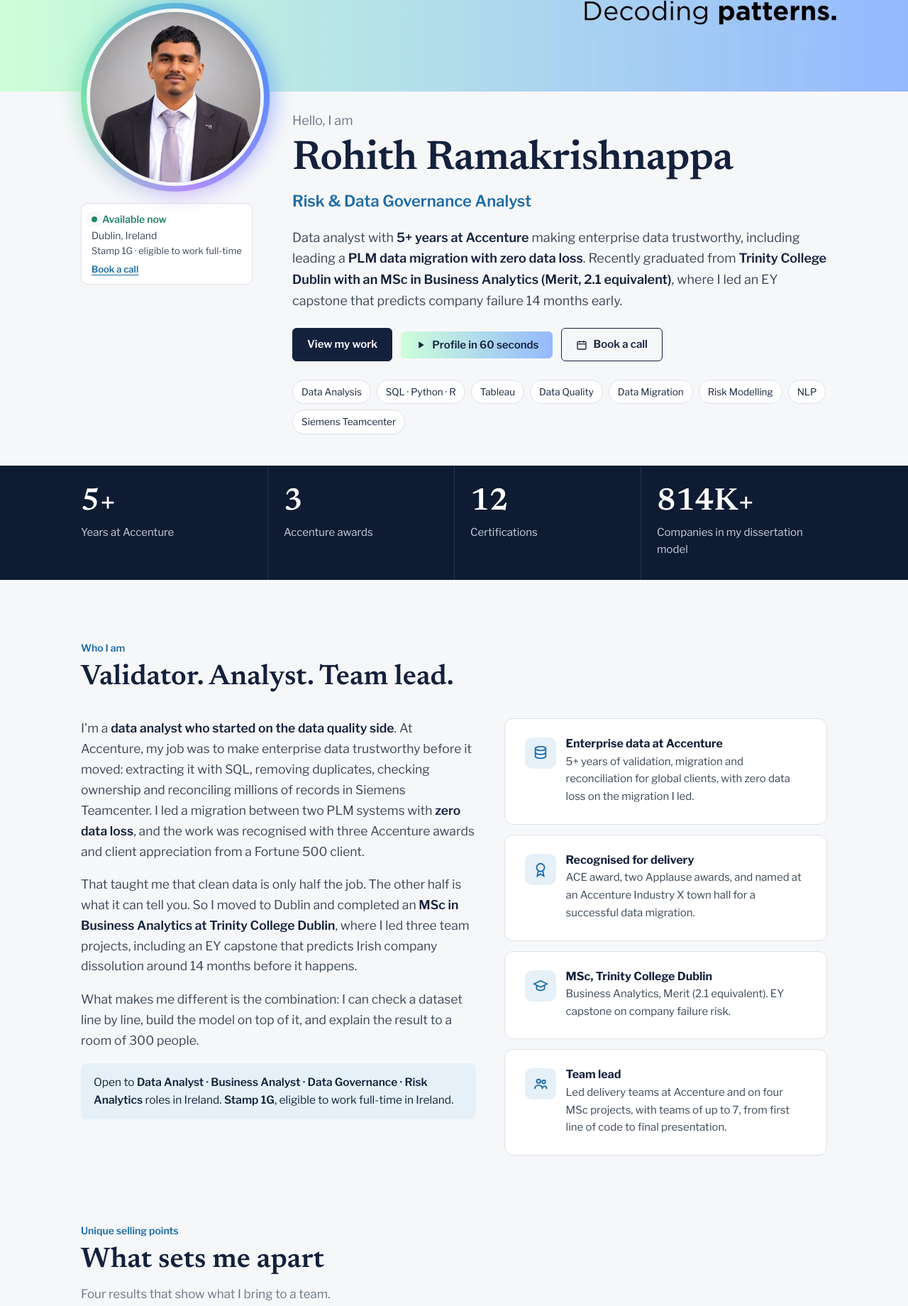
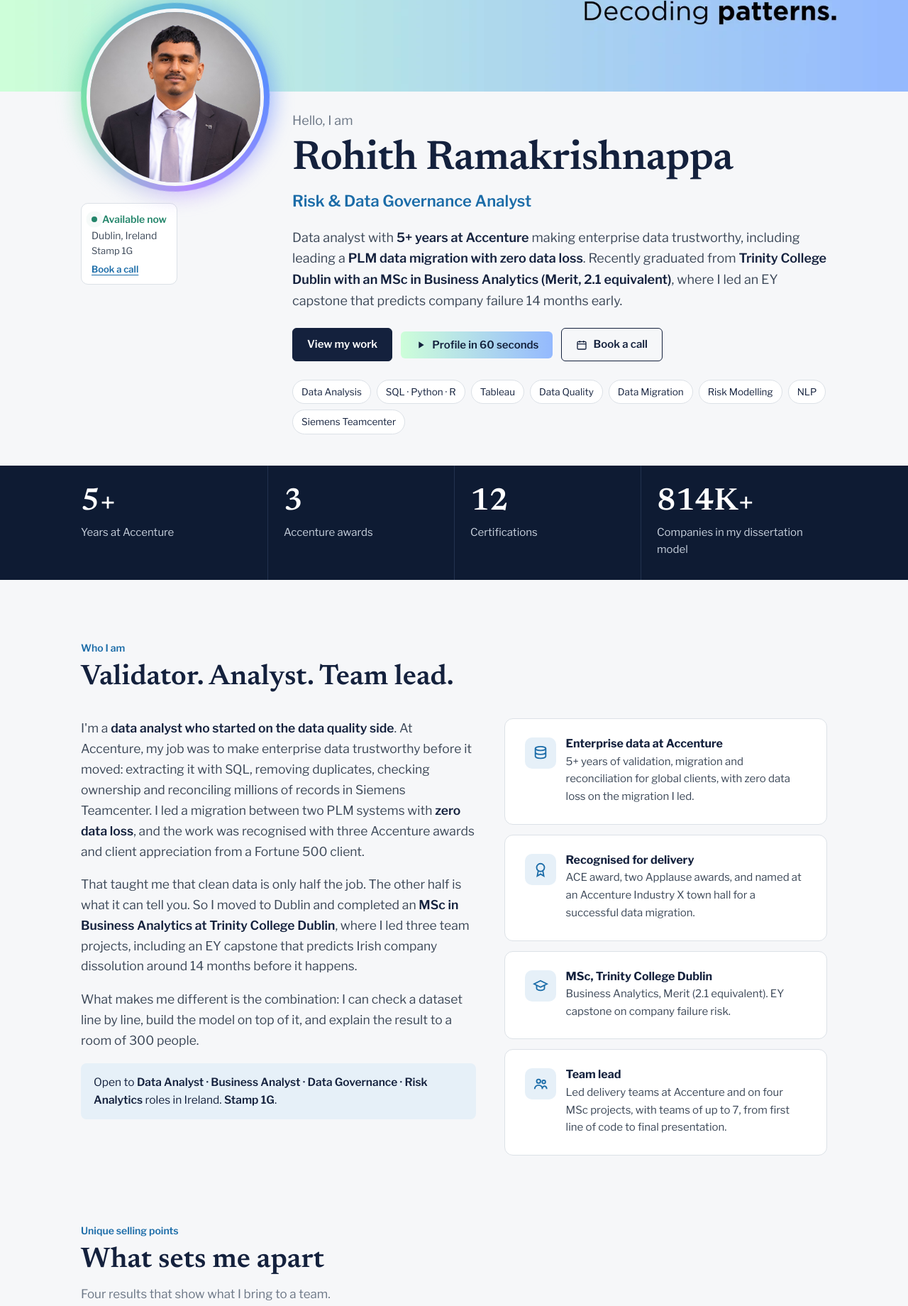
Before and after one commit to ROHITH-RAMAKRISHNAPPA/ROHITH-RAMAKRISHNAPPA.github.io, a plain HTML site: page index.html in a window 1280 px wide. Shown: the part 254-2094 px from the top of the page at 71% size. Drawn offline with nearby package versions, Linux system fonts and the light colour scheme.

Commit message:
Show Stamp 1G only
Co-Authored-By: Claude Opus 5.5 <noreply@anthropic.com>
Claude-Session: https://claude.ai/code/session_01VLHjruozFcVt8xV3Fa6MJx

```diff
--- a/index.html
+++ b/index.html
@@ -310,7 +310,7 @@ dialog .bar .acts{display:flex;gap:10px;flex-wrap:wrap}
   <div class="wrap hero-grid">
     <div class="photo">
       <div class="ring"><img src="assets/rohith.jpg" alt="Rohith Ramakrishnappa" width="250" height="250"></div>
-      <div class="badge"><strong>Available now</strong>Dublin, Ireland<span style="font-size:13px">Stamp 1G · eligible to work full-time</span><a href="https://calendly.com/rohithramakrishnappaie07/30min" target="_blank" rel="noopener" style="font-size:13px;font-weight:600;margin-top:4px">Book a call</a></div>
+      <div class="badge"><strong>Available now</strong>Dublin, Ireland<span style="font-size:13px">Stamp 1G</span><a href="https://calendly.com/rohithramakrishnappaie07/30min" target="_blank" rel="noopener" style="font-size:13px;font-weight:600;margin-top:4px">Book a call</a></div>
     </div>
     <div class="intro-text">
       <p class="hello">Hello, I am</p>
@@ -348,7 +348,7 @@ dialog .bar .acts{display:flex;gap:10px;flex-wrap:wrap}
         <p>I'm a <b>data analyst who started on the data quality side</b>. At Accenture, my job was to make enterprise data trustworthy before it moved: extracting it with SQL, removing duplicates, checking ownership and reconciling millions of records in Siemens Teamcenter. I led a migration between two PLM systems with <b>zero data loss</b>, and the work was recognised with three Accenture awards and client appreciation from a Fortune 500 client.</p>
         <p>That taught me that clean data is only half the job. The other half is what it can tell you. So I moved to Dublin and completed an <b>MSc in Business Analytics at Trinity College Dublin</b>, where I led three team projects, including an EY capstone that predicts Irish company dissolution around 14 months before it happens.</p>
         <p>What makes me different is the combination: I can check a dataset line by line, build the model on top of it, and explain the result to a room of 300 people.</p>
-        <div class="open-to">Open to <b>Data Analyst · Business Analyst · Data Governance · Risk Analytics</b> roles in Ireland. <b>Stamp 1G</b>, eligible to work full-time in Ireland.</div>
+        <div class="open-to">Open to <b>Data Analyst · Business Analyst · Data Governance · Risk Analytics</b> roles in Ireland. <b>Stamp 1G</b>.</div>
       </div>
       <div class="highlights">
         <div class="card hl"><div class="ico"><svg viewBox="0 0 24 24" fill="none" stroke="currentColor" stroke-width="2"><ellipse cx="12" cy="5" rx="8" ry="3"/><path d="M4 5v6c0 1.7 3.6 3 8 3s8-1.3 8-3V5M4 11v6c0 1.7 3.6 3 8 3s8-1.3 8-3v-6"/></svg></div><div><h3>Enterprise data at Accenture</h3><p>5+ years of validation, migration and reconciliation for global clients, with zero data loss on the migration I led.</p></div></div>
@@ -607,7 +607,7 @@ dialog .bar .acts{display:flex;gap:10px;flex-wrap:wrap}
       <a class="btn" href="https://github.com/ROHITH-RAMAKRISHNAPPA" target="_blank" rel="noopener">GitHub</a>
       <a class="btn" href="assets/Rohith_Ramakrishnappa_CV.pdf" target="_blank" rel="noopener">Download CV</a>
     </div>
-    <p class="small">Available now · Dublin, Ireland · Stamp 1G, eligible to work full-time in Ireland</p>
+    <p class="small">Available now · Dublin, Ireland · Stamp 1G</p>
   </div>
 </section>
 
```
